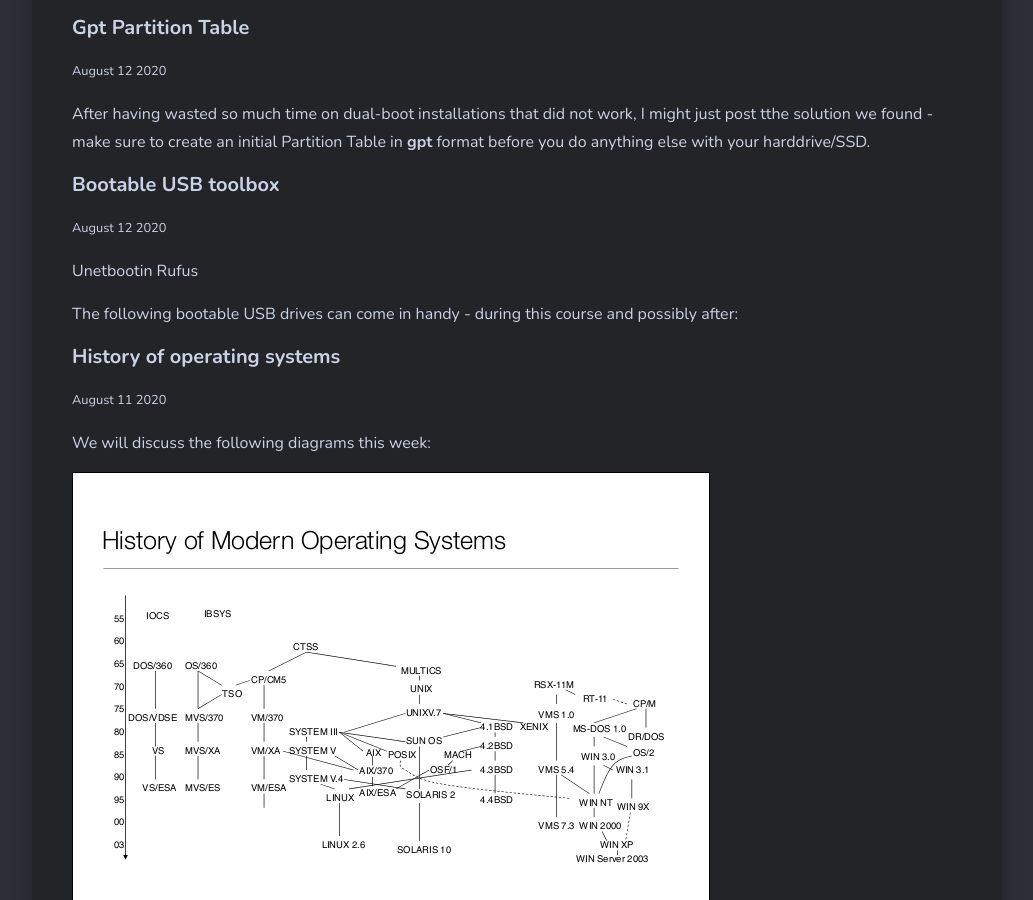
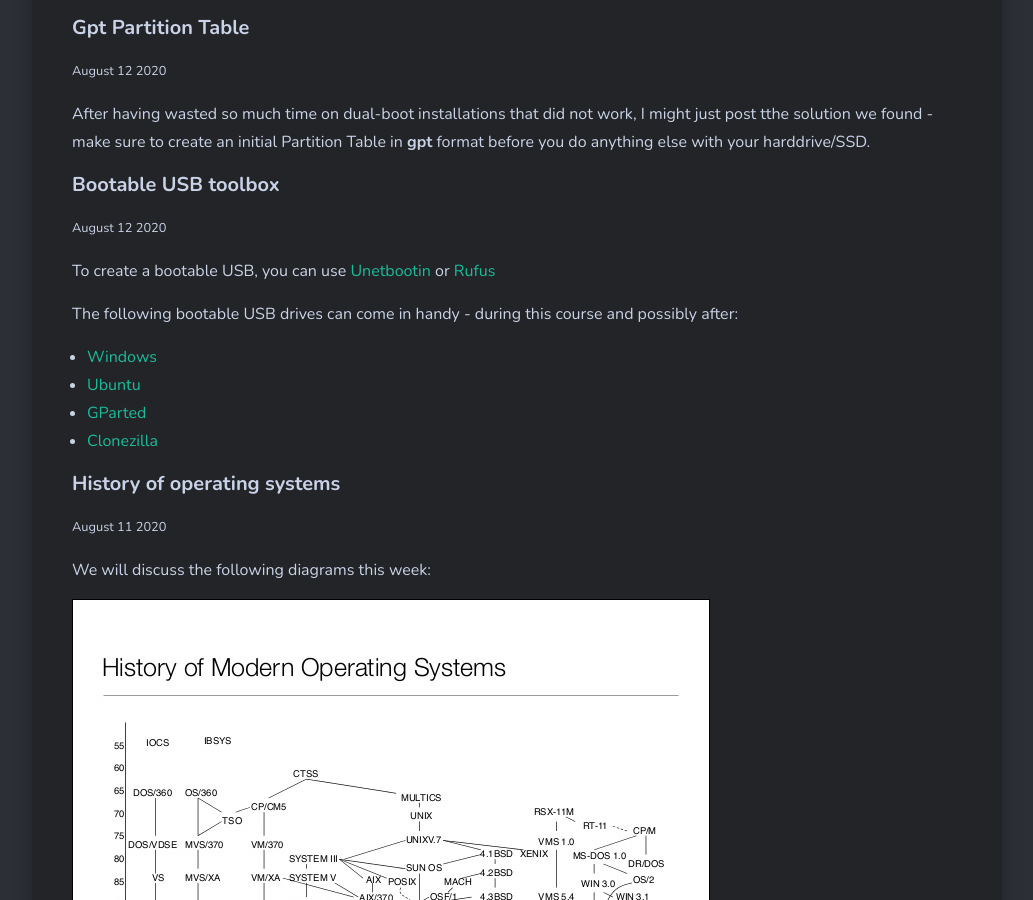
Before and after one commit to larsoliverdam/nmit, a Jekyll site: the page built from _pages/OSA501.md, in a window 1280 px wide and 900 px high, scrolled down 1225 px. Shown: the whole window, without its empty margins (123-1156 px from the left). Built offline with Jekyll 4.4.1, drawn with Linux system fonts in a browser that asks for light colours; nearby versions of some CDN libraries; comment, search, counter and statistics services are not loaded.

Commit message:
OSA501 update

```diff
--- a/_pages/OSA501.md
+++ b/_pages/OSA501.md
@@ -13,10 +13,6 @@ image: ubuntu.jpg
 * [Sharleen](https://sharleen-quinn.wixsite.com/website)
 * [Stewart](https://docs.google.com/document/d/1TSQsT2XDYlL5qJZ-ppkyC_Fqj7Cbj5zA2NnwEv3-yc8/edit?usp=sharing)
 
-
-
-
-
 #### The OSA501 blog
 <small>February 2020</small>
 
@@ -30,9 +26,14 @@ After having wasted so much time on dual-boot installations that did not work, I
 #### Bootable USB toolbox
 <small>August 12 2020</small>
 
-Unetbootin Rufus
+To create a bootable USB, you can use [Unetbootin](https://unetbootin.github.io/) or [Rufus](https://rufus.ie/)
 
 The following bootable USB drives can come in handy - during this course and possibly after:
+
+* [Windows](https://portal.azure.com/?Microsoft_Azure_Education_correlationId=9f428e23-ed89-4828-8c87-a6a981fed7f4#blade/Microsoft_Azure_Education/EducationMenuBlade/software)
+* [Ubuntu](https://ubuntu.com/download/desktop)
+* [GParted](https://gparted.org/download.php)
+* [Clonezilla](https://clonezilla.org/downloads.php)
 
 #### History of operating systems
 <small>August 11 2020</small>
```
